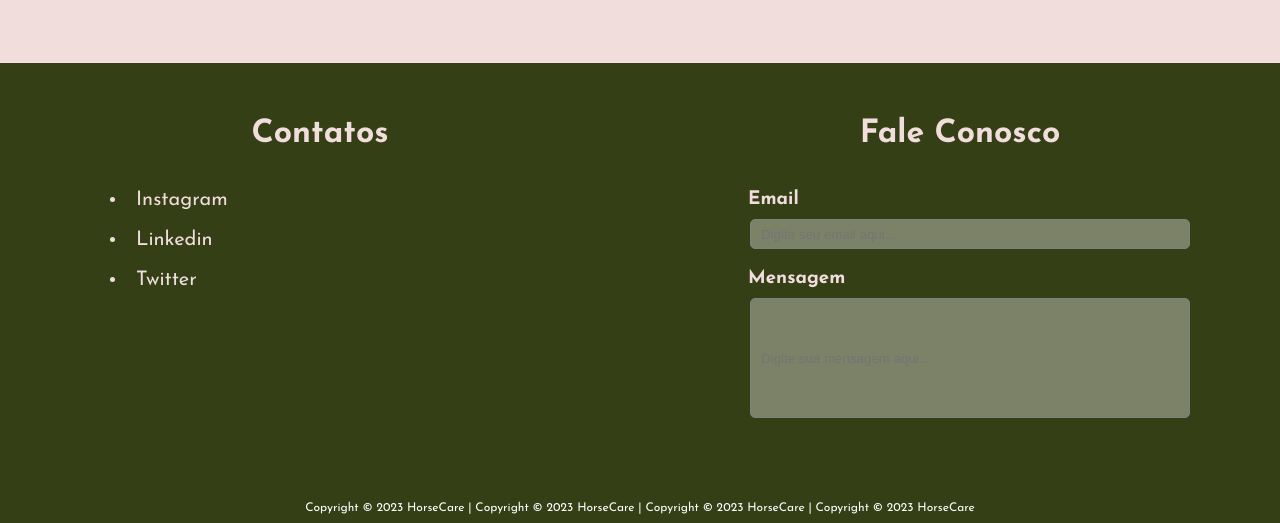
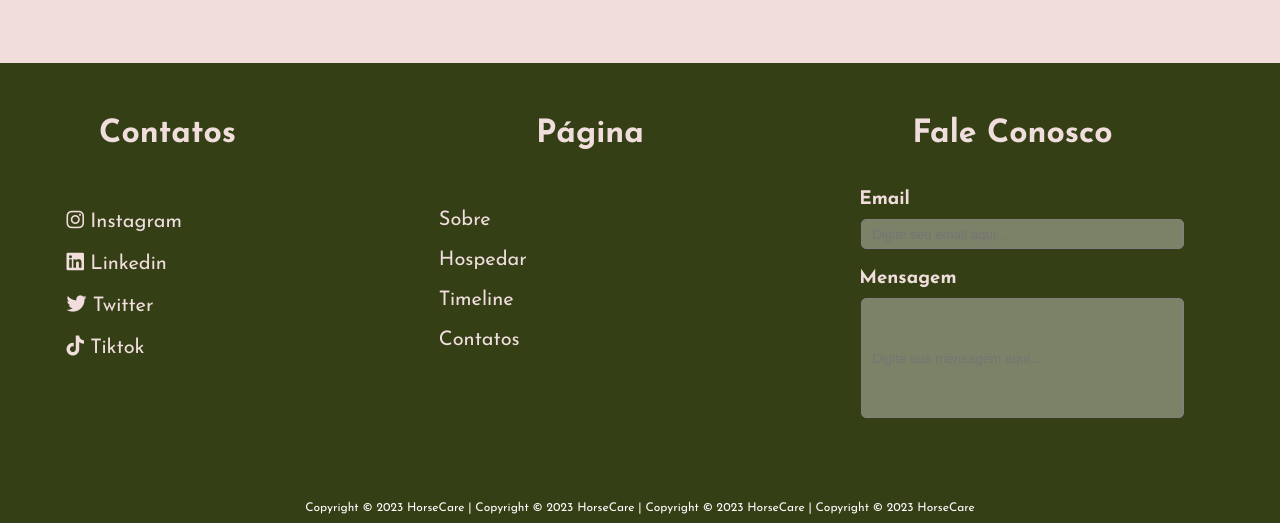
Before and after one commit to jtentis/HorseCare, a PHP site: page / in a window 1280 px wide; the page is wider, and only the part inside the window is pictured. Shown: the part 5257-5780 px from the top of that part. Run offline with PHP 8.4, Linux system fonts and the light colour scheme; some libraries are stand-ins or nearby versions.

Commit message:
style: atualizando estilo footer

```diff
--- a/index.html
+++ b/index.html
@@ -7,6 +7,7 @@
     <link rel="stylesheet" href="style.css">
     <link rel="icon" href="Imagens/Logos/LOGO-CUT-WHITE.png">
     <link href="https://fonts.googleapis.com/icon?family=Material+Icons"rel="stylesheet">
+    <script src="https://kit.fontawesome.com/5f5ea0b0a8.js" crossorigin="anonymous"></script>
     <script defer src="script.js"></script>
 <body>
     <div class="header" id="header">
@@ -192,13 +193,20 @@
             <path d="M321.39,56.44c58-10.79,114.16-30.13,172-41.86,82.39-16.72,168.19-17.73,250.45-.39C823.78,31,906.67,72,985.66,92.83c70.05,18.48,146.53,26.09,214.34,3V0H0V27.35A600.21,600.21,0,0,0,321.39,56.44Z" class="shape-fill"></path>
         </svg>
     </div> -->
-    <div class="color-footer">
     <div id="footer" class="footer">
         <div class="informacoes links">
             <h1>Contatos</h1>
-            <li><a href="https://www.instagram.com/tnszpj/?hl=pt-br">Instagram</a></li>
-            <li><a href="https://www.linkedin.com/in/jtentis/">Linkedin</a></li>
-            <li><a href="">Twitter</a></li>
+            <a href="https://www.instagram.com/tnszpj/?hl=pt-br"><i class="fa-brands fa-instagram"></i> Instagram</a>
+            <a href="https://www.linkedin.com/in/jtentis/"><i class="fa-brands fa-linkedin"></i> Linkedin</a>
+            <a href="#"><i class="fa-brands fa-twitter"></i> Twitter</a>
+            <a href="#"><i class="fa-brands fa-tiktok"></i> Tiktok</a>
+        </div>
+        <div class="informacoes nav">
+            <h1>Página</h1>
+            <a href="#Sobre">Sobre</a>
+            <a href="#main-2">Hospedar</a>
+            <a href="#main-3">Timeline</a>
+            <a href="#">Contatos</a>
         </div>
         <div class="informacoes email">
             <h1>Fale Conosco</h1>
--- a/style.css
+++ b/style.css
@@ -790,27 +790,30 @@ div.card:nth-child(3) > div:nth-child(2) > a:nth-child(10){
 }
 
 .informacoes{
-    width: 50%;
+    width: 33%;
     height: 100%;
     display: flex;
     align-items: center;
     justify-content: flex-start;
     flex-direction: column;
     padding-right: 100px;
-    padding-left: 100px;
     margin-bottom: 50px;
     margin-top: 160px;
     color: var(--secondary);
 }
 
-.informacoes.links li{
+.informacoes a{
     margin: 10px;
     align-self: flex-start;
     font-size: 20px;
 }
 
-.informacoes.links h1{
-    margin-bottom: 30px;
+.informacoes.links a{
+    padding-left: 50px;
+}
+
+.informacoes h1{
+    margin-bottom: 50px;
     color: var(--secondary);
 }
 
@@ -831,11 +834,11 @@ div.card:nth-child(3) > div:nth-child(2) > a:nth-child(10){
     border-width: 2px;
     border: solid 1px gray;
     outline: none;
-    padding: 10px;
     background-color: rgba(255, 255, 255, 0.349);
     color: white;
     word-wrap: break-word;
     word-break: break-all;
+    padding: 10px;
 }
 
 .informacoes.email .email{
```
